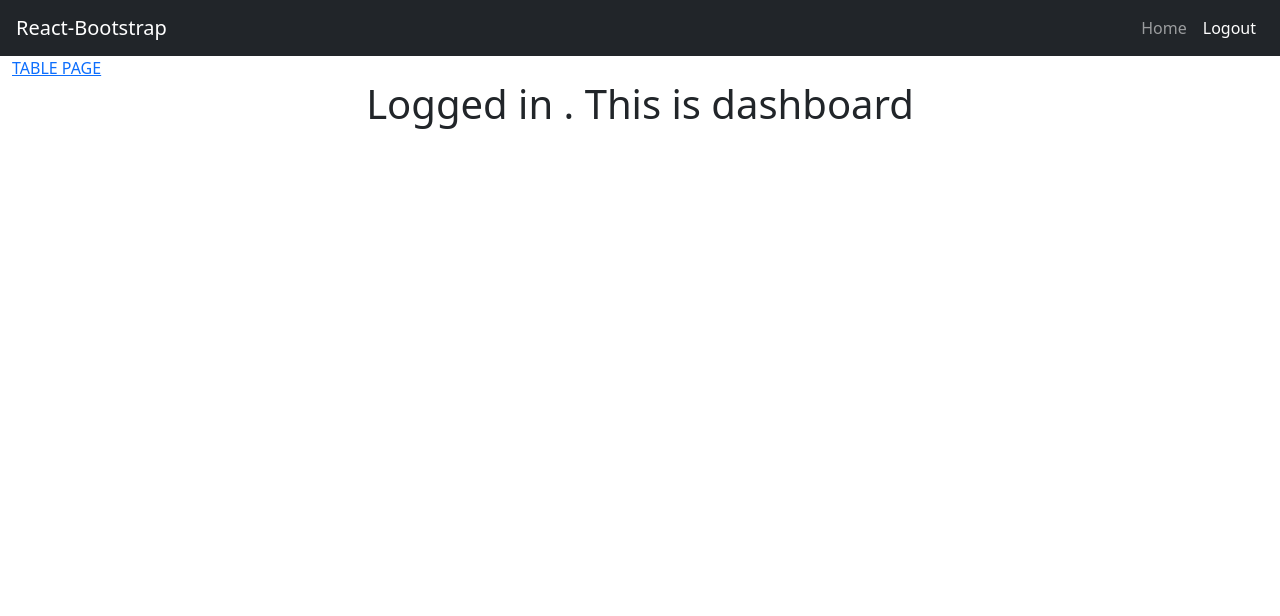
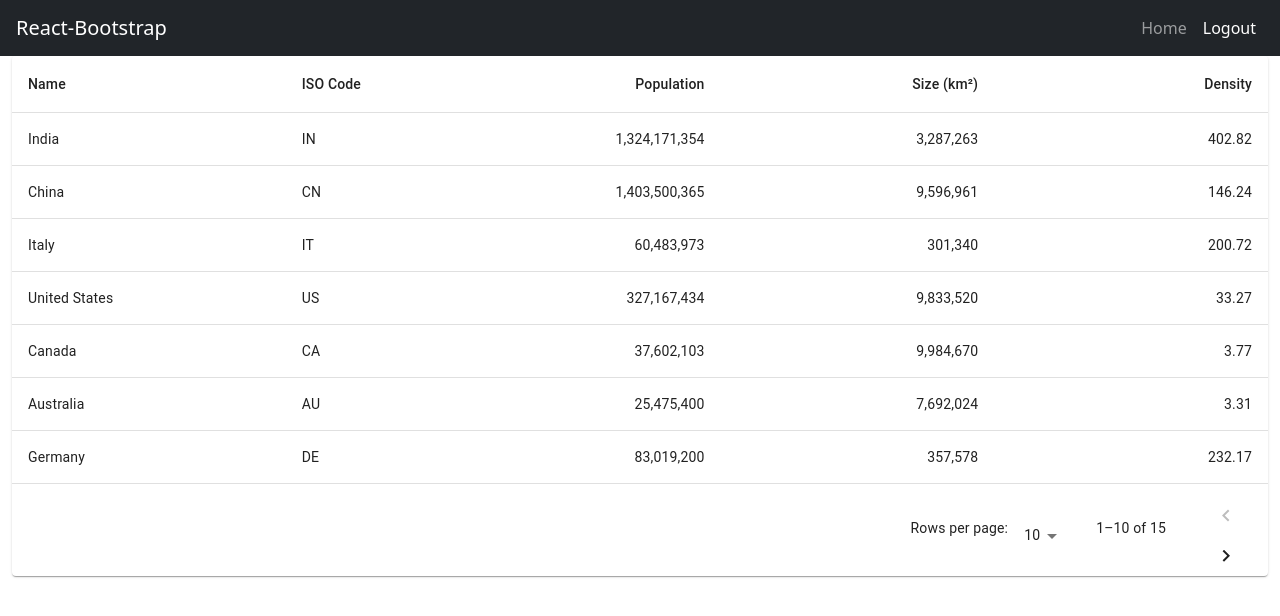
Before and after one commit to HeeteshSimon/Society-Maintenance-Book-FrontEnd, a React (Create React App) app: page /dashboard in a window 1280 px wide. Shown: the top 616 px of the page. Built offline with nearby package versions, Linux system fonts and the light colour scheme; sample sign-in values are in the browser's storage.

Commit message:
Init Changes

```diff
--- a/package.json
+++ b/package.json
@@ -3,6 +3,12 @@
   "version": "0.1.0",
   "private": true,
   "dependencies": {
+    "@coreui/coreui": "^4.0.4",
+    "@coreui/react": "^4.0.0-rc.4",
+    "@emotion/react": "^11.4.1",
+    "@emotion/styled": "^11.3.0",
+    "@material-ui/core": "^4.12.3",
+    "@mui/material": "^5.0.3",
     "@testing-library/jest-dom": "^5.14.1",
     "@testing-library/react": "^11.2.7",
     "@testing-library/user-event": "^12.8.3",
--- a/src/components/Dashboard.js
+++ b/src/components/Dashboard.js
@@ -1,13 +1,138 @@
-import React from 'react';
+import * as React from 'react';
+import ReactDOM from 'react-dom';
+import Paper from '@mui/material/Paper';
+import Table from '@mui/material/Table';
+import TableBody from '@mui/material/TableBody';
+import TableCell from '@mui/material/TableCell';
+import TableContainer from '@mui/material/TableContainer';
+import TableHead from '@mui/material/TableHead';
+import TablePagination from '@mui/material/TablePagination';
+import TableRow from '@mui/material/TableRow';
 import { Link } from 'react-router-dom';
+// import styled from '@emotion/styled'
 
 const Dashboard = () => {
     return (
-        <>
-            <Link to="/table" >TABLE PAGE</Link>
-            <h1>Logged in . This is dashboard</h1>
-        </>
-    );
+       <>
+         <Link to="/table" >TABLE PAGE</Link>
+         <h1>Logged in . This is dashboard</h1>
+       </>
+            );
+        }
+
+
+
+
+const columns = [
+  { id: 'name', label: 'Name', minWidth: 170 },
+  { id: 'code', label: 'ISO\u00a0Code', minWidth: 100 },
+  {
+    id: 'population',
+    label: 'Population',
+    minWidth: 170,
+    align: 'right',
+    format: (value) => value.toLocaleString('en-US'),
+  },
+  {
+    id: 'size',
+    label: 'Size\u00a0(km\u00b2)',
+    minWidth: 170,
+    align: 'right',
+    format: (value) => value.toLocaleString('en-US'),
+  },
+  {
+    id: 'density',
+    label: 'Density',
+    minWidth: 170,
+    align: 'right',
+    format: (value) => value.toFixed(2),
+  },
+];
+
+function createData(name, code, population, size) {
+  const density = population / size;
+  return { name, code, population, size, density };
 }
 
-export default Dashboard;
+const rows = [
+  createData('India', 'IN', 1324171354, 3287263),
+  createData('China', 'CN', 1403500365, 9596961),
+  createData('Italy', 'IT', 60483973, 301340),
+  createData('United States', 'US', 327167434, 9833520),
+  createData('Canada', 'CA', 37602103, 9984670),
+  createData('Australia', 'AU', 25475400, 7692024),
+  createData('Germany', 'DE', 83019200, 357578),
+  createData('Ireland', 'IE', 4857000, 70273),
+  createData('Mexico', 'MX', 126577691, 1972550),
+  createData('Japan', 'JP', 126317000, 377973),
+  createData('France', 'FR', 67022000, 640679),
+  createData('United Kingdom', 'GB', 67545757, 242495),
+  createData('Russia', 'RU', 146793744, 17098246),
+  createData('Nigeria', 'NG', 200962417, 923768),
+  createData('Brazil', 'BR', 210147125, 8515767),
+];
+
+export default function StickyHeadTable() {
+  const [page, setPage] = React.useState(0);
+  const [rowsPerPage, setRowsPerPage] = React.useState(10);
+
+  const handleChangePage = (event, newPage) => {
+    setPage(newPage);
+  };
+
+  const handleChangeRowsPerPage = (event) => {
+    setRowsPerPage(+event.target.value);
+    setPage(0);
+  };
+
+  return (
+    <Paper sx={{ width: '100%', overflow: 'hidden' }}>
+      <TableContainer sx={{ maxHeight: 440 }}>
+        <Table stickyHeader aria-label="sticky table">
+          <TableHead>
+            <TableRow>
+              {columns.map((column) => (
+                <TableCell
+                  key={column.id}
+                  align={column.align}
+                  style={{ minWidth: column.minWidth }}
+                >
+                  {column.label}
+                </TableCell>
+              ))}
+            </TableRow>
+          </TableHead>
+          <TableBody>
+            {rows
+              .slice(page * rowsPerPage, page * rowsPerPage + rowsPerPage)
+              .map((row) => {
+                return (
+                  <TableRow hover role="checkbox" tabIndex={-1} key={row.code}>
+                    {columns.map((column) => {
+                      const value = row[column.id];
+                      return (
+                        <TableCell key={column.id} align={column.align}>
+                          {column.format && typeof value === 'number'
+                            ? column.format(value)
+                            : value}
+                        </TableCell>
+                      );
+                    })}
+                  </TableRow>
+                );
+              })}
+          </TableBody>
+        </Table>
+      </TableContainer>
+      <TablePagination
+        rowsPerPageOptions={[10, 25, 100]}
+        component="div"
+        count={rows.length}
+        rowsPerPage={rowsPerPage}
+        page={page}
+        onPageChange={handleChangePage}
+        onRowsPerPageChange={handleChangeRowsPerPage}
+      />
+    </Paper>
+  );
+}
--- a/src/components/Landing.js
+++ b/src/components/Landing.js
@@ -4,6 +4,8 @@ import { Container, Carousel, Navbar, Nav, Card, Placeholder } from "react-boots
 // import { ReactComponent as BGImg} from "../images";
 import images from "../images";
 import { render } from '@testing-library/react';
+import { Alert } from '@coreui/react';
+
 const Landing = () => {
     render()
     return (
@@ -20,56 +22,66 @@ const Landing = () => {
             </Navbar>
             <Container fluid>
 
-                <div className="main mt-5">
-                    <div className="row">
-                        <div className="col-md-6 col-12 h100 d-flex flex-column justify-content-center align-items-center">
+                <div className="main ">
+                    <div >
+                        <div className="justify-content-center align-items-center">
                             {/* <BGImg width={"90%"} /> */}
                             <Carousel fade variant="dark">
                                 <Carousel.Item interval={3000}>
-                                    <img src={images.a} margin={"auto"} height={"500px"} width={"900px"} alt="Hpic" />
+                                    <img src={images.a} margin={"auto"} height={"auto"} width={"100%"} object-fit={"cover"}  alt="Hpic" />
                                 </Carousel.Item>
                                 <Carousel.Item interval={3000}>
-                                    <img src={images.b} margin={"auto"} height={"500px"} width={"900px"} alt="Hpic" />
+                                    <img src={images.b} margin={"auto"} height={"auto"} width={"100%"} object-fit={"cover"}  alt="Hpic" />
                                 </Carousel.Item>
                                 <Carousel.Item interval={3000}>
-                                    <img src={images.c} margin={"auto"} height={"500px"} width={"900px"} alt="Hpic" />
+                                    <img src={images.c} margin={"auto"} height={"auto"} width={"100%"} object-fit={"cover"}  alt="Hpic" />
                                 </Carousel.Item>
                                 <Carousel.Item interval={3000}>
-                                    <img src={images.d} margin={"auto"} height={"500px"} width={"900px"} alt="Hpic" />
+                                    <img src={images.d} margin={"auto"} height={"auto"} width={"100%"} object-fit={"cover"}  alt="Hpic" />
                                 </Carousel.Item>
                                 <Carousel.Item interval={3000}>
-                                    <img src={images.e} margin={"auto"} height={"500px"} width={"900px"} alt="Hpic" />
+                                    <img src={images.e} margin={"auto"} height={"auto"} width={"100%"} object-fit={"cover"}  alt="Hpic" />
                                 </Carousel.Item>
                             </Carousel>
                         </div>
-                        <div className="col-md-6 col-12 h100 d-flex flex-column justify-content-center align-items-center">
+                        <div style={{ padding: '20px' }} className="justify-content-center align-items-center">
                             <h1 className="text-center">
-                                Welcome to <br /> Revenue Dashboard
+                                Welcome to <br /> Continental Housing Society!
                             </h1>
                             <br />
+                            <div className="justify-content-center align-items-center">
                                 <Link
                                     style={{ fontSize: "1.5rem" }}
                                     className="btn btn-primary rounded-pill px-5 shadow"
-                                to="/login"
-                            >
+                                    to="/login">
                                     Login
                                 </Link>
                             </div>
-                        <div style={{padding: '20px'}}>
-                        <Card style={{ width: '18rem'}}>
-                            <Card.Img variant="top" src="holder.js/100px180" />
-                            <Card.Body>
-                                <Placeholder as={Card.Title} animation="glow">
-                                    <Placeholder xs={6} />
-                                </Placeholder>
-                                <Placeholder as={Card.Text} animation="glow">
-                                    <Placeholder xs={7} /> <Placeholder xs={4} /> <Placeholder xs={4} />{' '}
-                                    <Placeholder xs={6} /> <Placeholder xs={8} />
-                                </Placeholder>
-                                <Placeholder.Button variant="primary" xs={6} />
-                            </Card.Body>
-                        </Card>
                         </div>
+                        {/* <CRow>
+                            <CCol sm={6}>
+                                <CCard>
+                                    <CCardBody>
+                                        <CCardTitle>Special title treatment</CCardTitle>
+                                        <CCardText>
+                                            With supporting text below as a natural lead-in to additional content.
+                                        </CCardText>
+                                        <CButton href="#">Go somewhere</CButton>
+                                    </CCardBody>
+                                </CCard>
+                            </CCol>
+                            <CCol sm={6}>
+                                <CCard>
+                                    <CCardBody>
+                                        <CCardTitle>Special title treatment</CCardTitle>
+                                        <CCardText>
+                                            With supporting text below as a natural lead-in to additional content.
+                                        </CCardText>
+                                        <CButton href="#">Go somewhere</CButton>
+                                    </CCardBody>
+                                </CCard>
+                            </CCol>
+                        </CRow> */}
 
                     </div>
                 </div>
--- a/src/components/ValidatedLoginForm.js
+++ b/src/components/ValidatedLoginForm.js
@@ -82,7 +82,7 @@ const ValidatedLoginForm = () => {
                             onBlur={handleBlur}
                             className={errors.password && touched.password && "error"}
                         />
-                        <div style={{paddingTop:'20px',}}>
+                        <div style={{paddingTop:'20px'}}>
                         <PasswordStrengthMeter password={values.password} />
                         </div>
                         {errors.password && touched.password && (
```
Also changed, not shown: src/components/ValidateLoginForm.js (added), 1 other file (tests, documents, lock files or other folders). Lines whose indentation alone changed are shown as unchanged.
